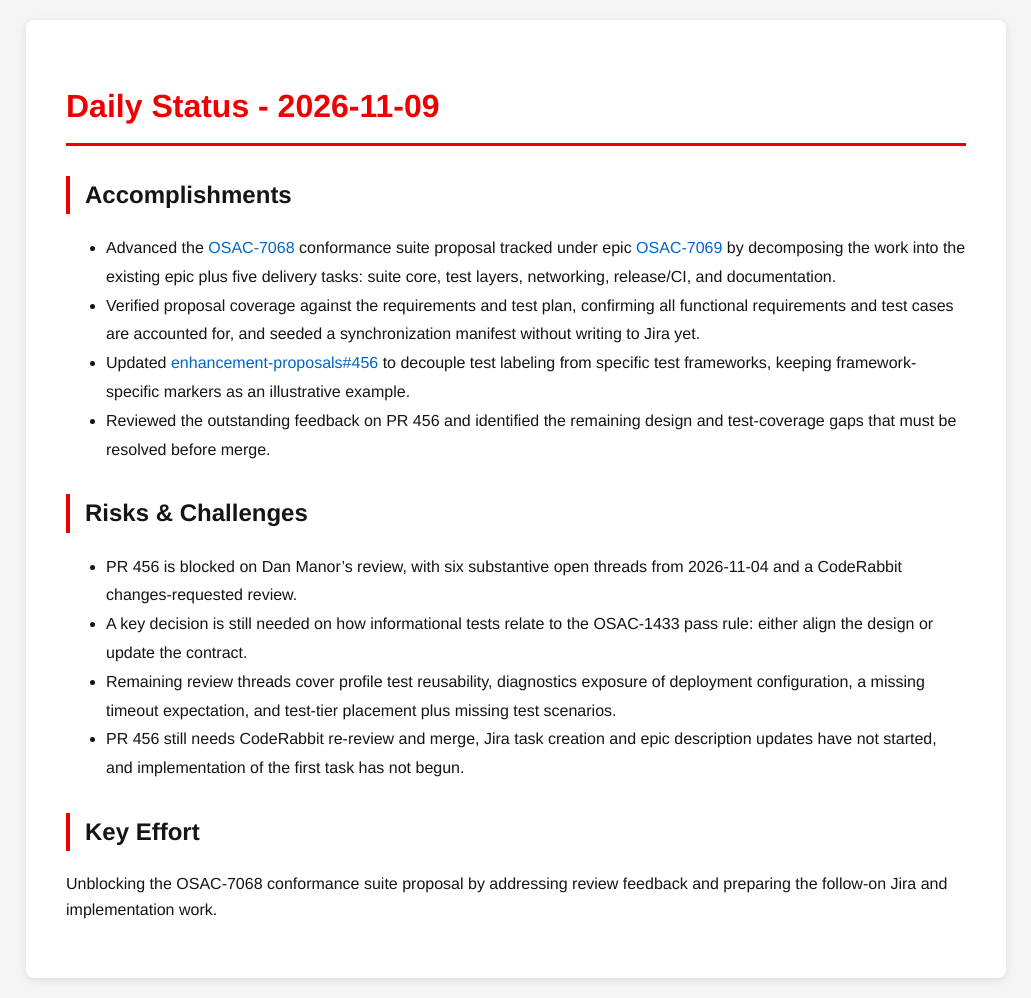
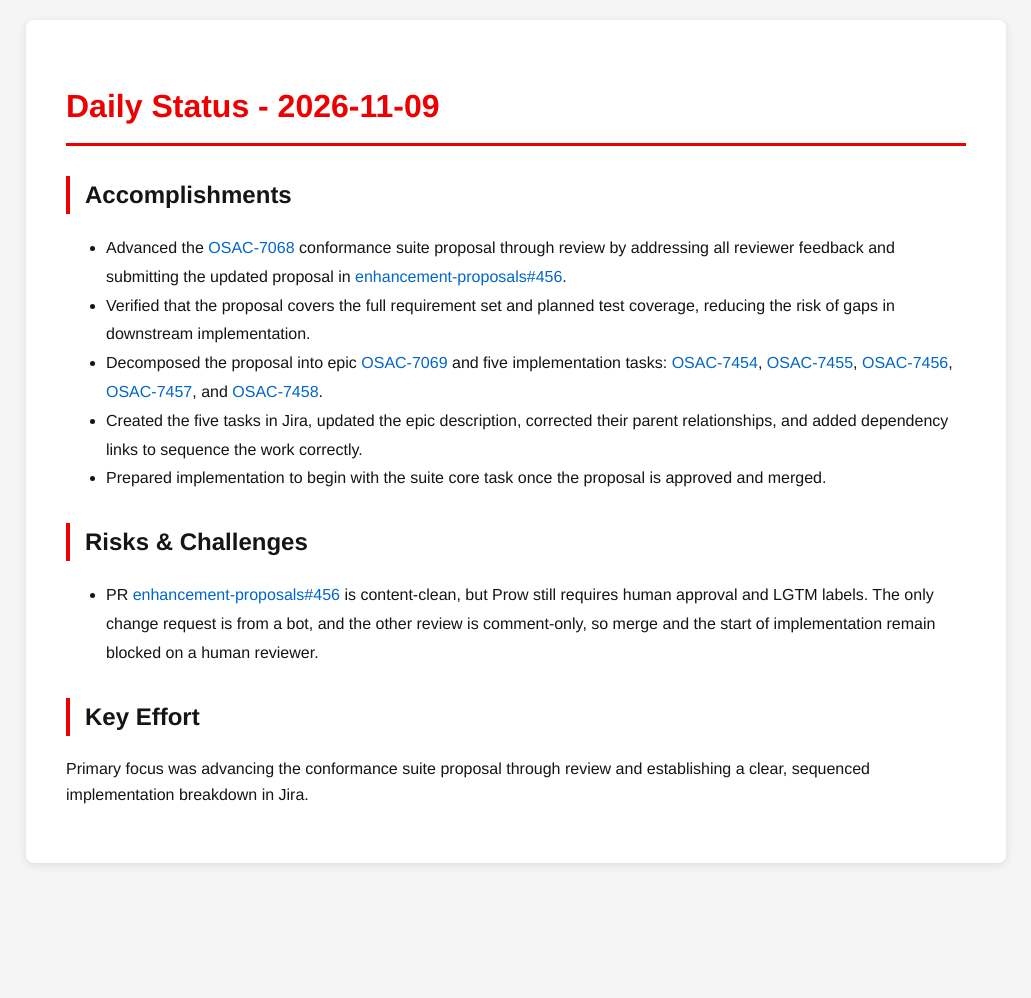
Before and after one commit to tzvatot/daily-status, a Jekyll site: the page built from 2026-11-09.md, in a window 1280 px wide. Shown: the whole page, without its empty margins (124-1155 px from the left). Built offline with Jekyll 4.4.1, drawn with Linux system fonts in a browser that asks for light colours; after the commit the page ends 900 px from its top, so only the background shows below that.

Commit message:
Daily status update - 2026-11-09

```diff
--- a/2026-11-09.md
+++ b/2026-11-09.md
@@ -7,16 +7,14 @@ date: 2026-11-09
 # Daily Status - 2026-11-09
 
 ## Accomplishments
-- Advanced the [OSAC-7068](https://redhat.atlassian.net/browse/OSAC-7068) conformance suite proposal tracked under epic [OSAC-7069](https://redhat.atlassian.net/browse/OSAC-7069) by decomposing the work into the existing epic plus five delivery tasks: suite core, test layers, networking, release/CI, and documentation.
-- Verified proposal coverage against the requirements and test plan, confirming all functional requirements and test cases are accounted for, and seeded a synchronization manifest without writing to Jira yet.
-- Updated [enhancement-proposals#456](https://github.com/osac-project/enhancement-proposals/pull/456) to decouple test labeling from specific test frameworks, keeping framework-specific markers as an illustrative example.
-- Reviewed the outstanding feedback on PR 456 and identified the remaining design and test-coverage gaps that must be resolved before merge.
+- Advanced the [OSAC-7068](https://redhat.atlassian.net/browse/OSAC-7068) conformance suite proposal through review by addressing all reviewer feedback and submitting the updated proposal in [enhancement-proposals#456](https://github.com/osac-project/enhancement-proposals/pull/456).
+- Verified that the proposal covers the full requirement set and planned test coverage, reducing the risk of gaps in downstream implementation.
+- Decomposed the proposal into epic [OSAC-7069](https://redhat.atlassian.net/browse/OSAC-7069) and five implementation tasks: [OSAC-7454](https://redhat.atlassian.net/browse/OSAC-7454), [OSAC-7455](https://redhat.atlassian.net/browse/OSAC-7455), [OSAC-7456](https://redhat.atlassian.net/browse/OSAC-7456), [OSAC-7457](https://redhat.atlassian.net/browse/OSAC-7457), and [OSAC-7458](https://redhat.atlassian.net/browse/OSAC-7458).
+- Created the five tasks in Jira, updated the epic description, corrected their parent relationships, and added dependency links to sequence the work correctly.
+- Prepared implementation to begin with the suite core task once the proposal is approved and merged.
 
 ## Risks & Challenges
-- PR 456 is blocked on Dan Manor's review, with six substantive open threads from 2026-11-04 and a CodeRabbit changes-requested review.
-- A key decision is still needed on how informational tests relate to the OSAC-1433 pass rule: either align the design or update the contract.
-- Remaining review threads cover profile test reusability, diagnostics exposure of deployment configuration, a missing timeout expectation, and test-tier placement plus missing test scenarios.
-- PR 456 still needs CodeRabbit re-review and merge, Jira task creation and epic description updates have not started, and implementation of the first task has not begun.
+- PR [enhancement-proposals#456](https://github.com/osac-project/enhancement-proposals/pull/456) is content-clean, but Prow still requires human approval and LGTM labels. The only change request is from a bot, and the other review is comment-only, so merge and the start of implementation remain blocked on a human reviewer.
 
 ## Key Effort
-Unblocking the OSAC-7068 conformance suite proposal by addressing review feedback and preparing the follow-on Jira and implementation work.
+Primary focus was advancing the conformance suite proposal through review and establishing a clear, sequenced implementation breakdown in Jira.
```
